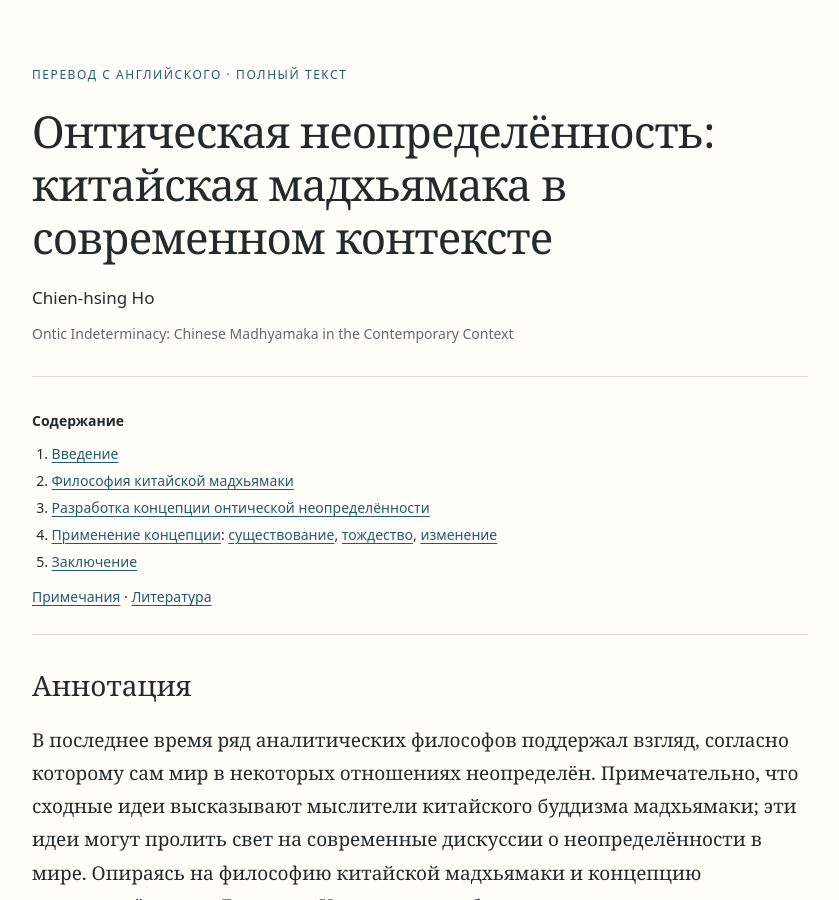
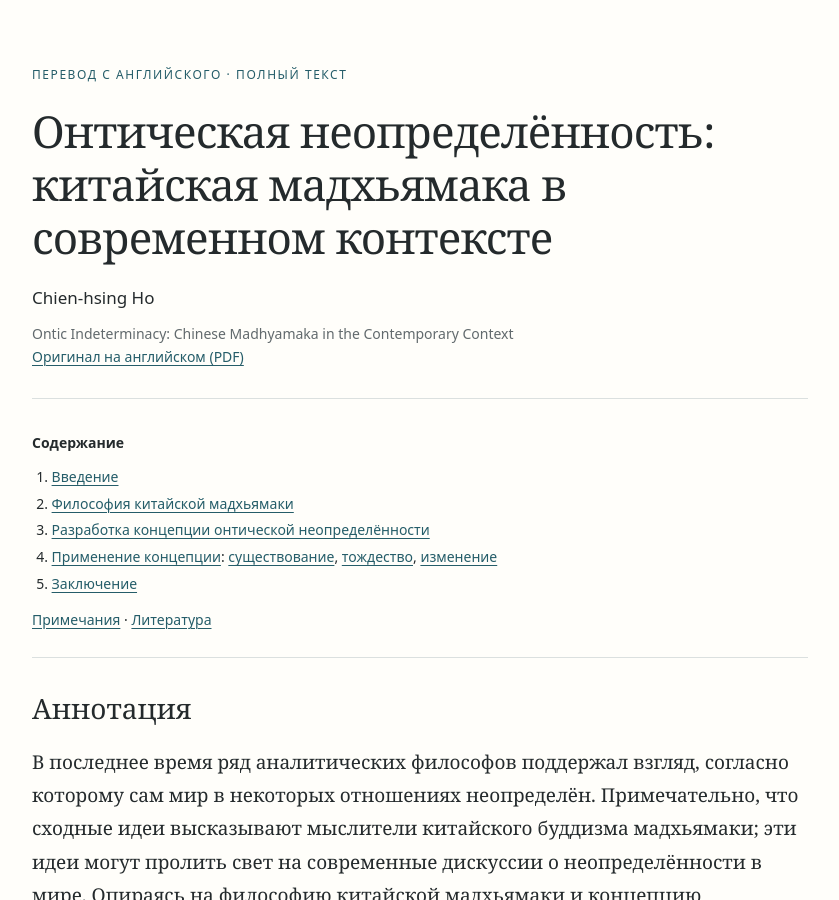
Before and after one commit to nebelmesser/playground, a Jekyll site: the page translations/hooic.html, which Jekyll copies as it is, in a window 1280 px wide and 900 px high. Shown: the whole window, without its empty margins (220-1059 px from the left). Built offline with Jekyll 4.4.1, drawn with Linux system fonts in a browser that asks for light colours.

Commit message:
hooic original pdf link

```diff
--- a/translations/hooic.html
+++ b/translations/hooic.html
@@ -69,6 +69,7 @@
     <h1>Онтическая неопределённость: китайская мадхьямака в современном контексте</h1>
     <p class="author">Chien-hsing Ho</p>
     <p class="original" lang="en">Ontic Indeterminacy: Chinese Madhyamaka in the Contemporary Context</p>
+    <p class="original"><a href="https://philpapers.org/archive/HOOIC.pdf">Оригинал на английском (PDF)</a></p>
   </header>
 
   <nav aria-label="Содержание">
```
